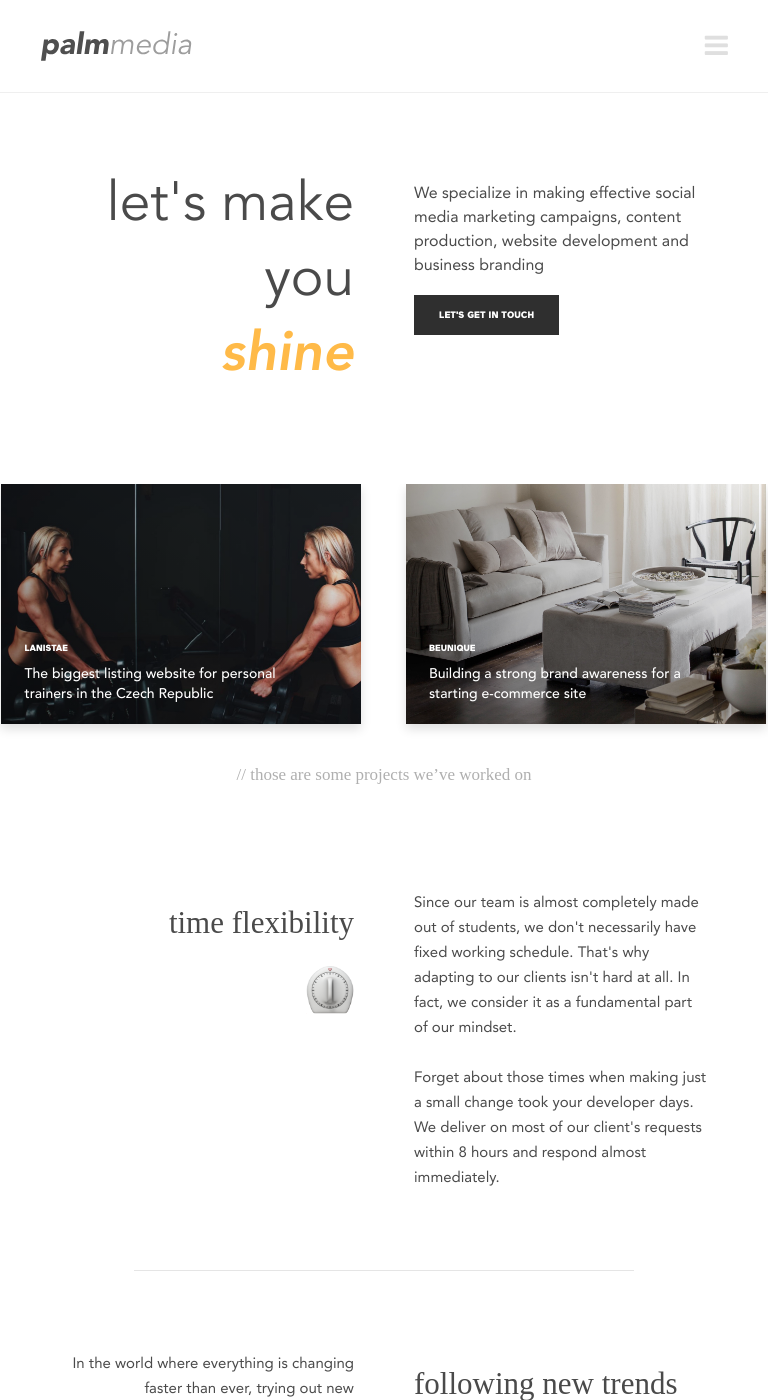
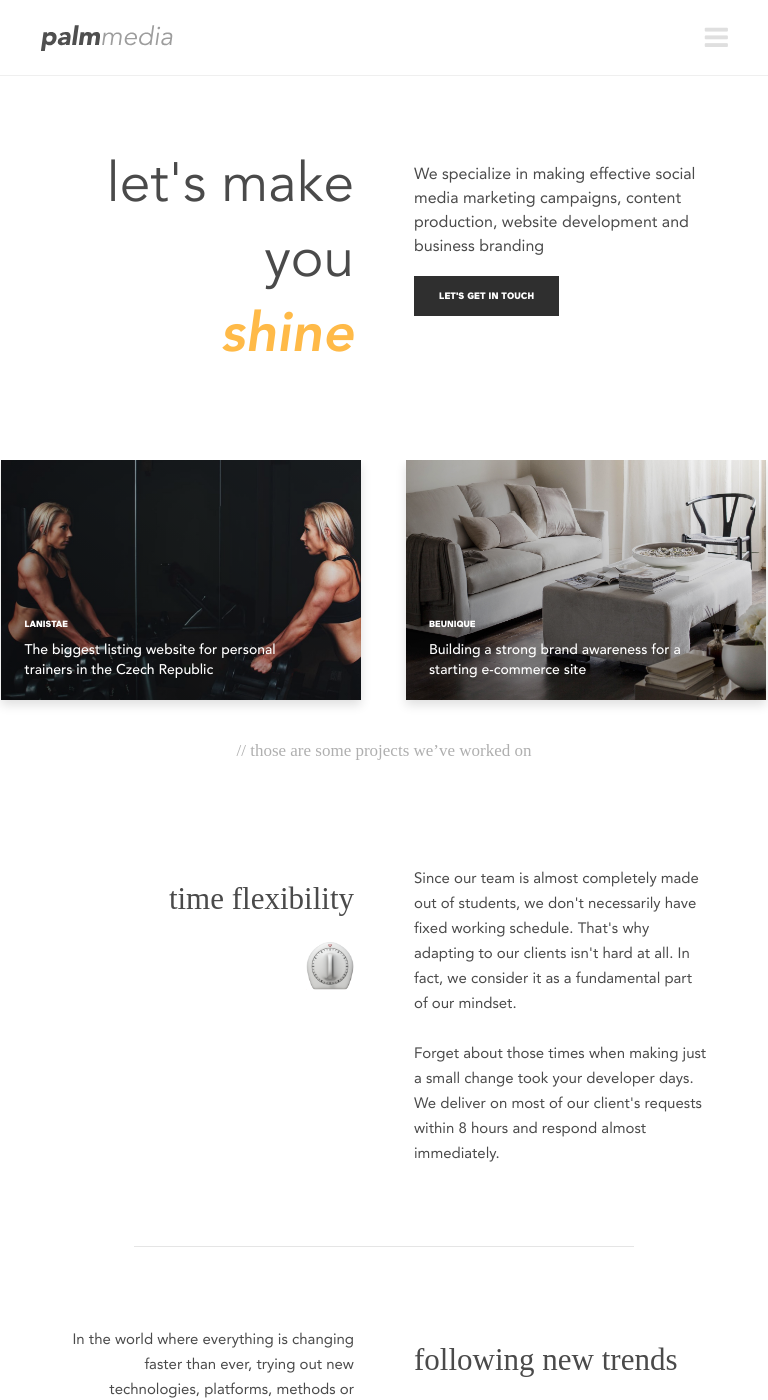
Before and after one commit to StyvekDrtic/palmmedia.cz, a Jekyll site: the page built from index.html, in a window 768 px wide and 1400 px high. Built offline with Jekyll 4.4.1, drawn with Linux system fonts in a browser that asks for light colours; nearby versions of some CDN libraries; some web fonts are replaced.

Commit message:
mensi header

```diff
--- a/_includes/jumbotron.html
+++ b/_includes/jumbotron.html
@@ -49,6 +49,6 @@
         </li>
       </ul>
     </div>
-    <p class="wow fadeInDown">// those are some projects we’ve worked on</p>
+    <p id="c0revalues" class="wow fadeInDown">// those are some projects we’ve worked on</p>
   </div>
 </section>
--- a/_includes/mobileMenu.html
+++ b/_includes/mobileMenu.html
@@ -17,7 +17,7 @@
       <a href="/website_development">website development</a>
     </li>
     <li class="mobileMenuSectionLi" data-wow-delay="0.9s">
-      <a href="/#corevalues">core values</a>
+      <a href="/#c0revalues">core values</a>
     </li>
     <li class="mobileMenuSectionLi" data-wow-delay="1s">
       <a href="#contacts">contact us</a>
--- a/_sass/_header.scss
+++ b/_sass/_header.scss
@@ -26,6 +26,10 @@ header {
     img {
       height: 32px;
 
+      @media screen and (max-width: 950px) {
+        height: 28px;
+      }
+
       @media screen and (max-width: 450px) {
         height: 22px;
       }
@@ -35,7 +39,14 @@ header {
       display: none;
     }
 
+    @media screen and (max-width: 950px) {
+      height: 28px;
+      position: relative;
+      top: 2px;
+    }
+
     @media screen and (max-width: 450px) {
+      position: static;
       height: 22px;
     }
   }
@@ -107,8 +118,8 @@ header {
   }
 
   @media screen and (max-width: 950px) {
-    padding-top: 30px;
-    padding-bottom: 30px;
+    padding-top: 22px;
+    padding-bottom: 22px;
     position: fixed;
     border-bottom: 1px solid rgb(239, 239, 239);
   }
@@ -157,6 +168,7 @@ header {
     @media screen and (max-width: 950px) {
       border-bottom: none !important;
       background: rgba(0, 0, 0, 0.6);
+      padding-top: 22px;
     }
   }
 
--- a/_sass/_jumbotron.scss
+++ b/_sass/_jumbotron.scss
@@ -122,8 +122,8 @@
     }
 
     @media screen and (max-width: 850px) {
-      padding-top: 75px;
-      margin-bottom: 115px;
+      padding-top: 70px;
+      margin-bottom: 110px;
     }
 
     @media screen and (max-width: 450px) {
@@ -138,12 +138,12 @@
 
   @media screen and (max-width: 950px) {
     margin-bottom: 0;
-    padding-top: 90px;
+    padding-top: 76px;
   }
 
   @media screen and (max-width: 450px) {
     margin-bottom: 0;
-    padding-top: 50px;
+    padding-top: 63px;
   }
 }
 
--- a/_sass/_mobile_menu.scss
+++ b/_sass/_mobile_menu.scss
@@ -37,9 +37,9 @@
     height: 22px;
 
     @media screen and (min-width: 450px) {
-      height: 32px;
+      height: 28px;
       margin-left: 40px;
-      margin-top: 30px;
+      margin-top: 24px;
     }
   }
 
```
